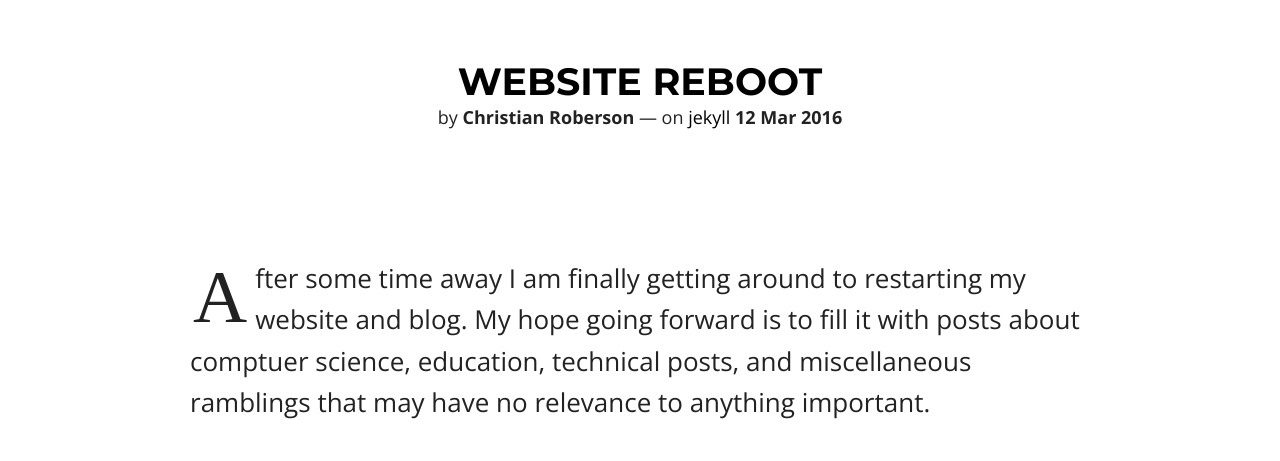
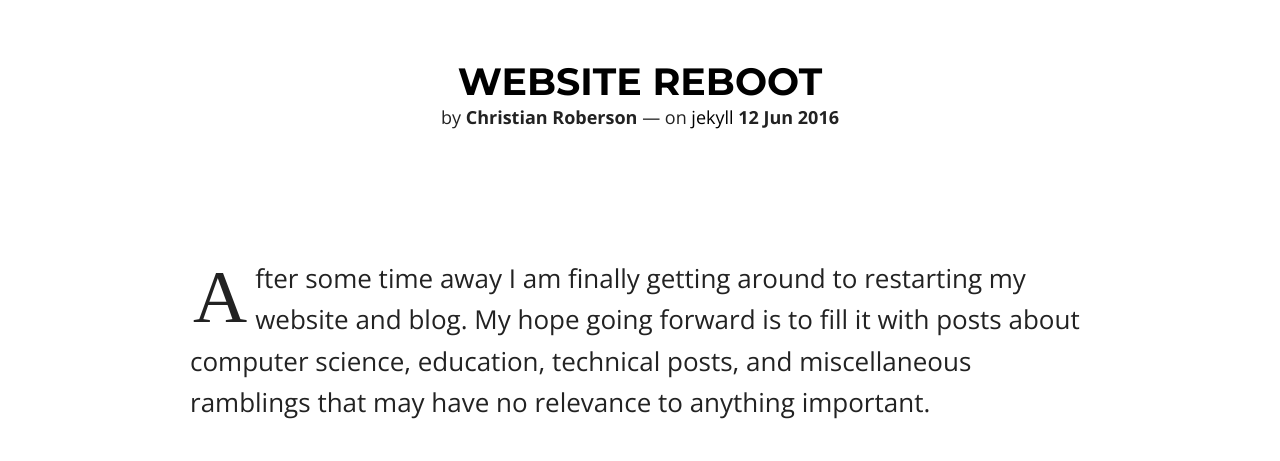
Before and after one commit to theroberson/theroberson.github.io, a Jekyll site: the page built from _posts/2016-06-12-website-reborn.md, in a window 1280 px wide and 900 px high. Shown: the part 159-620 px from the top of the window. Built offline with Jekyll 4.4.1, drawn with Linux system fonts in a browser that asks for light colours; nearby versions of some CDN libraries.

Commit message:
Fixed typo on first post

```diff
--- a/_posts/2016-03-12-website-reborn.md
+++ b/_posts/2016-06-12-website-reborn.md
@@ -14,7 +14,7 @@ featured: false
 published: true
 ---
 
-After some time away I am finally getting around to restarting my website and blog. My hope going forward is to fill it with posts about comptuer science, education, technical posts, and miscellaneous ramblings that may have no relevance to anything important.
+After some time away I am finally getting around to restarting my website and blog. My hope going forward is to fill it with posts about computer science, education, technical posts, and miscellaneous ramblings that may have no relevance to anything important.
 
 In its prior life this site was written using Wordpress. I thought about continuing to use Wordpress going forward, but ultimately decided on Github Pages and Jekyll. Here is why I made that decision:
 
```
Also changed, not shown: other parts of _posts/2016-06-12-website-reborn.md (+1 -1 lines).
